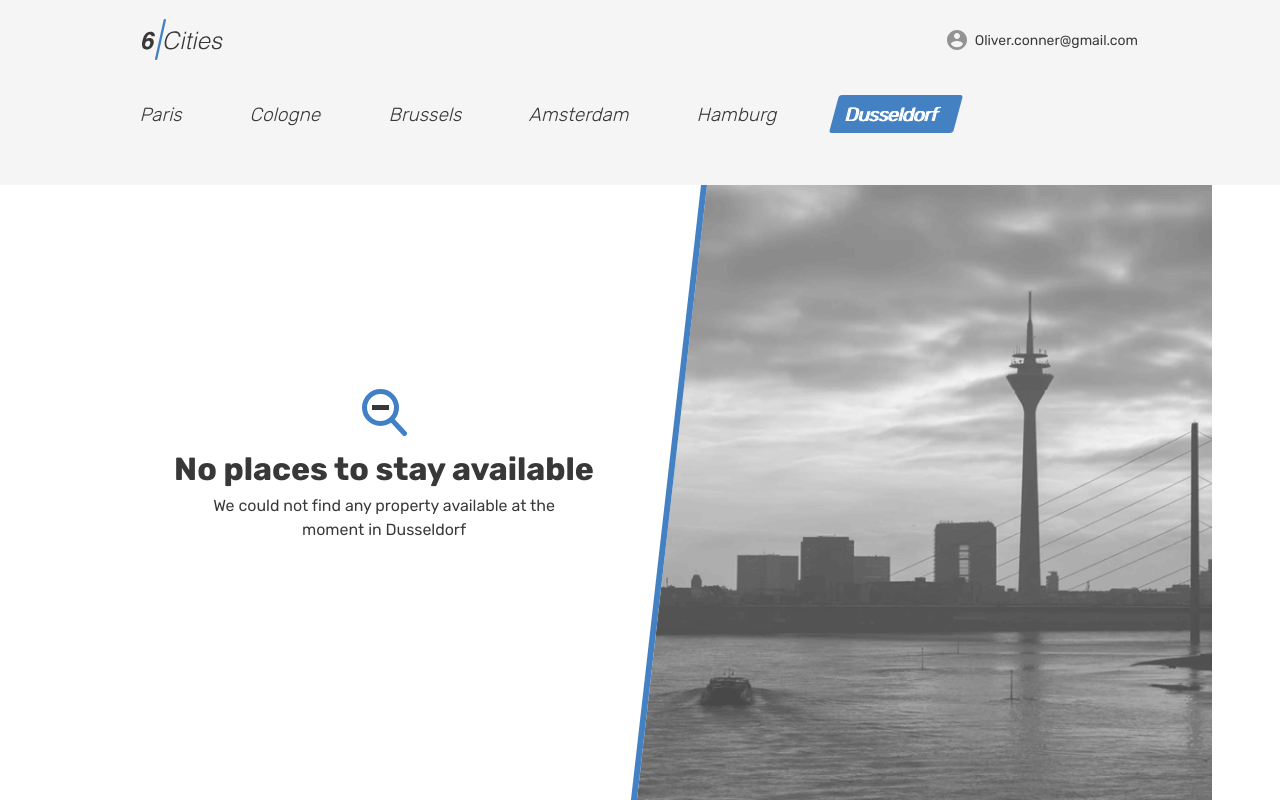
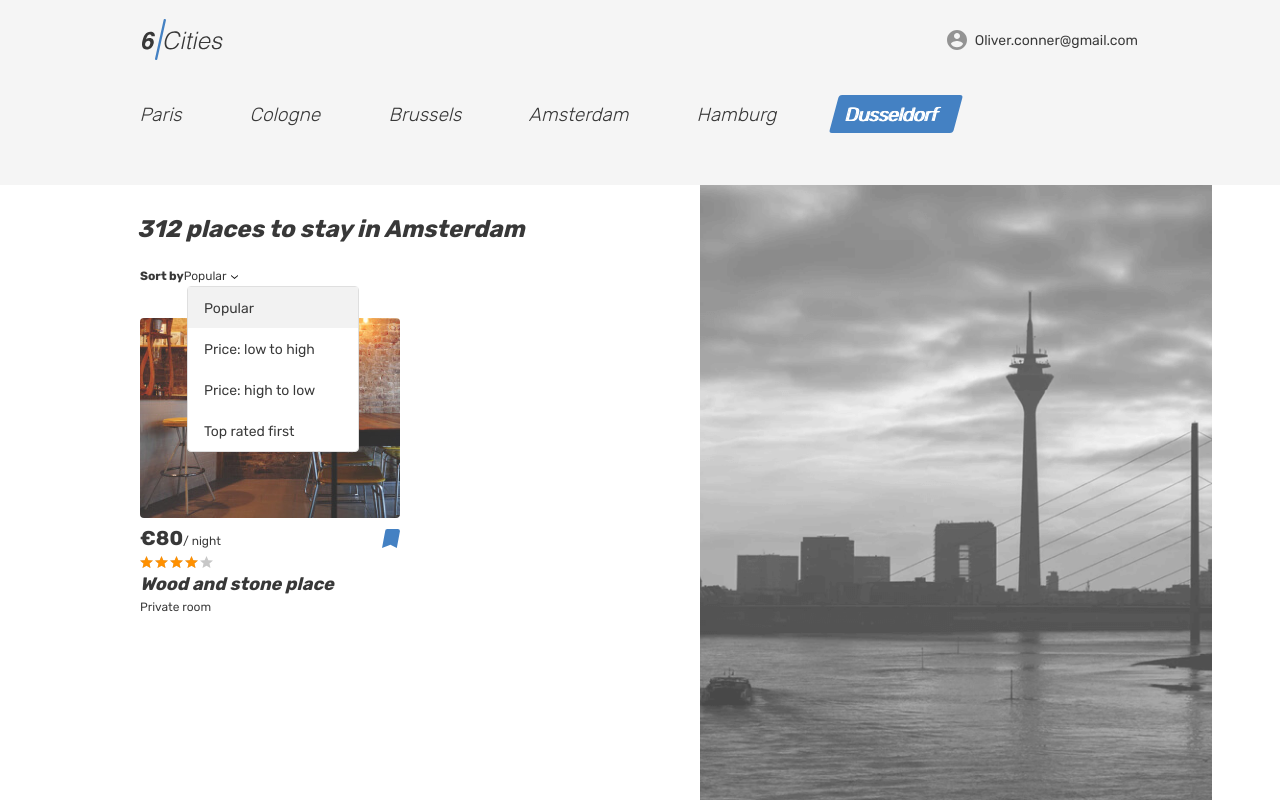
Before and after one commit to EgorForAll/6-cities, a React app: page / in a window 1280 px wide. Built offline with nearby package versions, Linux system fonts and the light colour scheme.

Commit message:
one offer had added to the main page

```diff
--- a/src/components/app/app.jsx
+++ b/src/components/app/app.jsx
@@ -1,4 +1,5 @@
 import React from "react";
+import CardOffer from "../card-offer/card-offer";
 
 const App = () => {
   return (
@@ -66,12 +67,7 @@ const App = () => {
         </div>
         <div className="cities">
           <div className="cities__places-container cities__places-container--empty container">
-            <section className="cities__no-places">
-              <div className="cities__status-wrapper tabs__content">
-                <b className="cities__status">No places to stay available</b>
-                <p className="cities__status-description">We could not find any property available at the moment in Dusseldorf</p>
-              </div>
-            </section>
+            <CardOffer></CardOffer>
             <div className="cities__right-section"></div>
           </div>
         </div>
--- /dev/null
+++ b/src/components/card-offer/card-offer.jsx
@@ -0,0 +1,60 @@
+import React from "react";
+
+const CardOffer = () => {
+  return (
+    <section className="cities__places places">
+              <h2 className="visually-hidden">Places</h2>
+              <b className="places__found">312 places to stay in Amsterdam</b>
+              <form className="places__sorting" action="#" method="get">
+                <span className="places__sorting-caption">Sort by</span>
+                <span className="places__sorting-type" tabIndex="0">
+                  Popular
+                  <svg className="places__sorting-arrow" width="7" height="4">
+                    <use xlinkHref="#icon-arrow-select"></use>
+                  </svg>
+                </span>
+                <ul className="places__options places__options--custom places__options--opened">
+                  <li className="places__option places__option--active" tabIndex="0">Popular</li>
+                  <li className="places__option" tabIndex="0">Price: low to high</li>
+                  <li className="places__option" tabIndex="0">Price: high to low</li>
+                  <li className="places__option" tabIndex="0">Top rated first</li>
+                </ul>
+              </form>
+              <div className="cities__places-list places__list tabs__content">
+                <article className="cities__place-card place-card">
+                  <div className="cities__image-wrapper place-card__image-wrapper">
+                    <a href="#">
+                      <img className="place-card__image" src="img/room.jpg" width="260" height="200" alt="Place image" />
+                    </a>
+                  </div>
+                  <div className="place-card__info">
+                    <div className="place-card__price-wrapper">
+                      <div className="place-card__price">
+                        <b className="place-card__price-value">&euro;80</b>
+                        <span className="place-card__price-text">&#47;&nbsp;night</span>
+                      </div>
+                      <button className="place-card__bookmark-button place-card__bookmark-button--active button" type="button">
+                        <svg className="place-card__bookmark-icon" width="18" height="19">
+                          <use xlinkHref="#icon-bookmark"></use>
+                        </svg>
+                        <span className="visually-hidden">In bookmarks</span>
+                      </button>
+                    </div>
+                    <div className="place-card__rating rating">
+                      <div className="place-card__stars rating__stars">
+                        <span style={{width: "80%"}}></span>
+                        <span className="visually-hidden">Rating</span>
+                      </div>
+                    </div>
+                    <h2 className="place-card__name">
+                      <a href="#">Wood and stone place</a>
+                    </h2>
+                    <p className="place-card__type">Private room</p>
+                  </div>
+                </article>
+              </div>
+            </section>
+  )
+}
+
+export default CardOffer;
```
